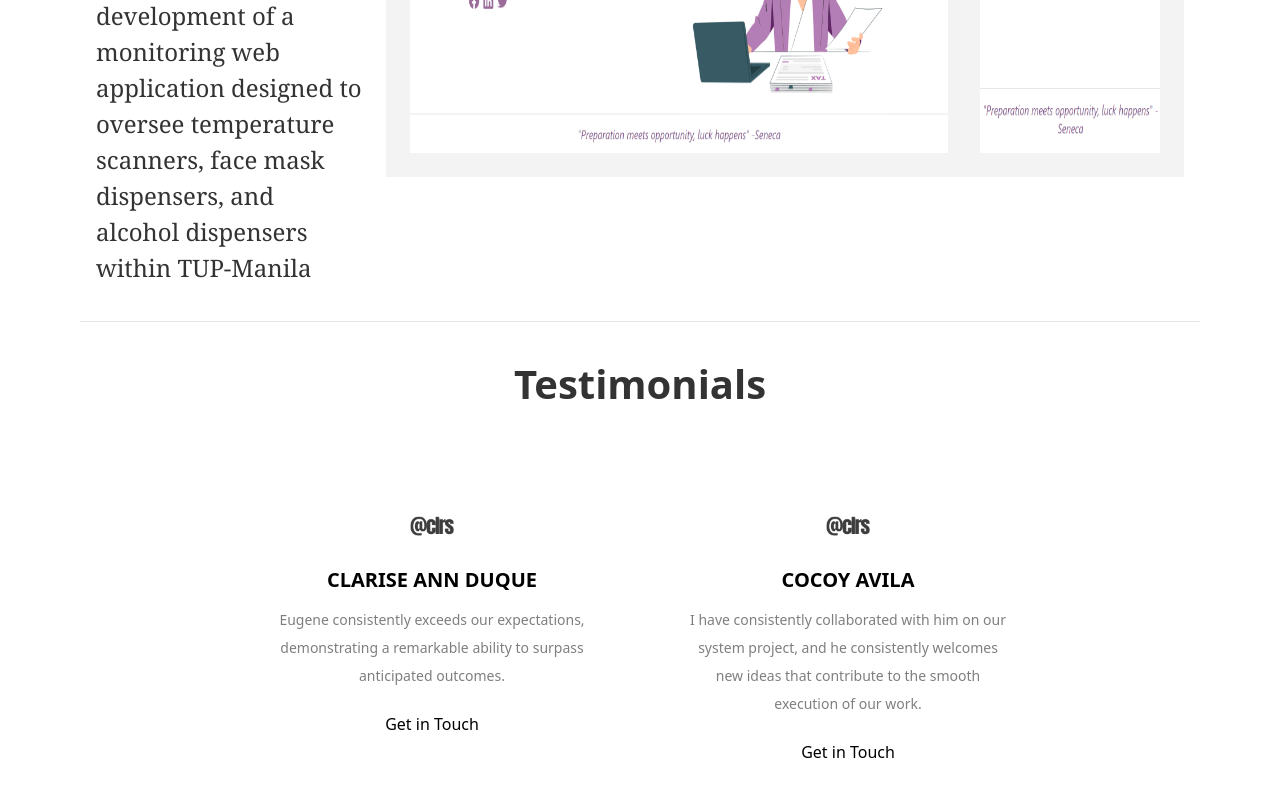
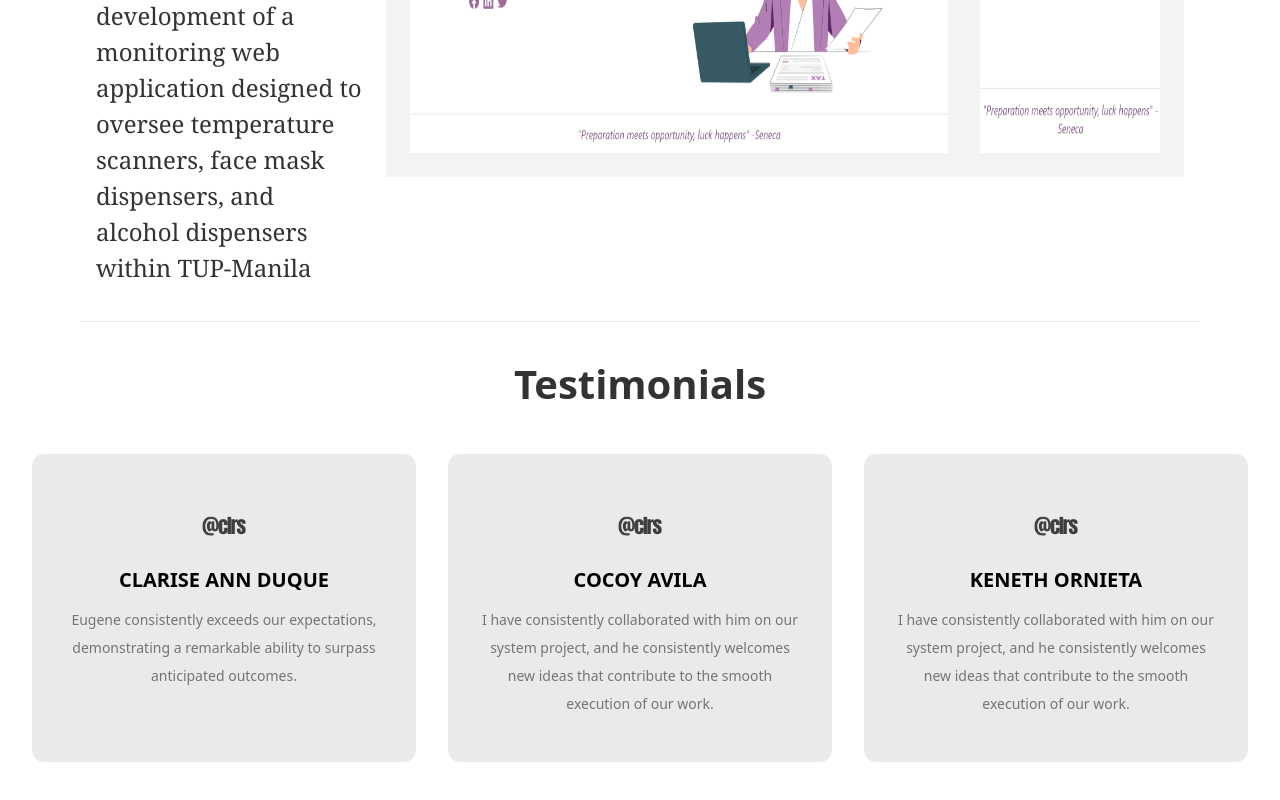
Before and after one commit to patrickeugenesacueza/Yujin-Portfolio, a React (Vite) app in the folder portfolio/: page / in a window 1280 px wide. Shown: the part 2268-3068 px from the top of the page. Built offline with nearby package versions, Linux system fonts and the light colour scheme.

Commit message:
Update: HeroSection

```diff
--- a/portfolio/src/Pages/HeroSection.jsx
+++ b/portfolio/src/Pages/HeroSection.jsx
@@ -212,11 +212,11 @@ const HeroSection = () => {
           </h2>
 
           <div className="text-center py-10">
-            <div className="flex flex-wrap justify-center gap-8">
+            <div className="flex flex-wrap justify-center gap-8 ">
               {data.map((item, index) => (
                 <div
                   key={index}
-                  className="max-w-sm bg-white/10 p-8 rounded-xl mix-blend-luminosity"
+                  className="max-w-sm bg-red-100 p-8 rounded-xl mix-blend-luminosity"
                 >
                   <img
                     src={
@@ -229,9 +229,6 @@ const HeroSection = () => {
                   <p className="text-sm leading-7 my-3 font-light opacity-50">
                     {item.description}
                   </p>
-                  <button className="bg-btn_primary py-2.5 px-8 rounded-full">
-                    Get in Touch
-                  </button>
                 </div>
               ))}
             </div>
--- a/portfolio/src/data/TestimonialFeedback.json
+++ b/portfolio/src/data/TestimonialFeedback.json
@@ -1,4 +1,5 @@
 [
     { "name": "Clarise Ann Duque", "description": "Eugene consistently exceeds our expectations, demonstrating a remarkable ability to surpass anticipated outcomes. " },
-    { "name": "Cocoy Avila", "description": "I have consistently collaborated with him on our system project, and he consistently welcomes new ideas that contribute to the smooth execution of our work." }
-]
+    { "name": "Cocoy Avila", "description": "I have consistently collaborated with him on our system project, and he consistently welcomes new ideas that contribute to the smooth execution of our work." },
+    { "name": "Keneth Ornieta", "description": "I have consistently collaborated with him on our system project, and he consistently welcomes new ideas that contribute to the smooth execution of our work." }
+  ]
```
